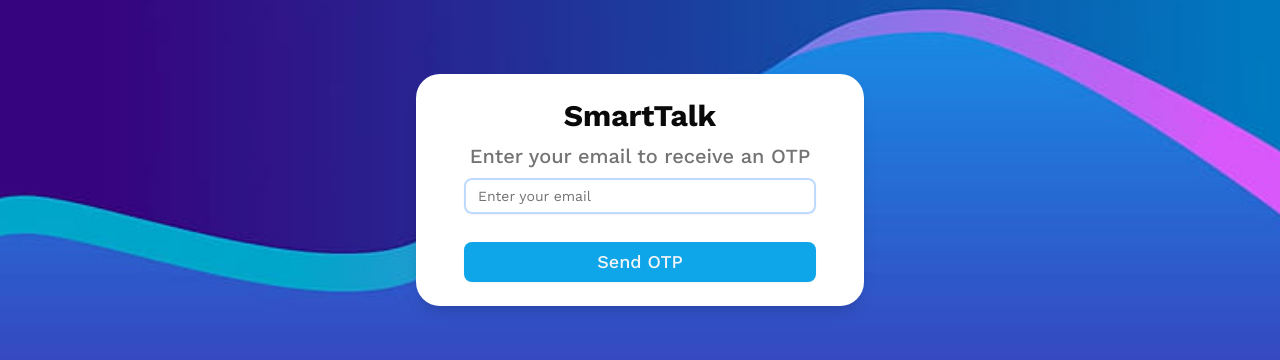
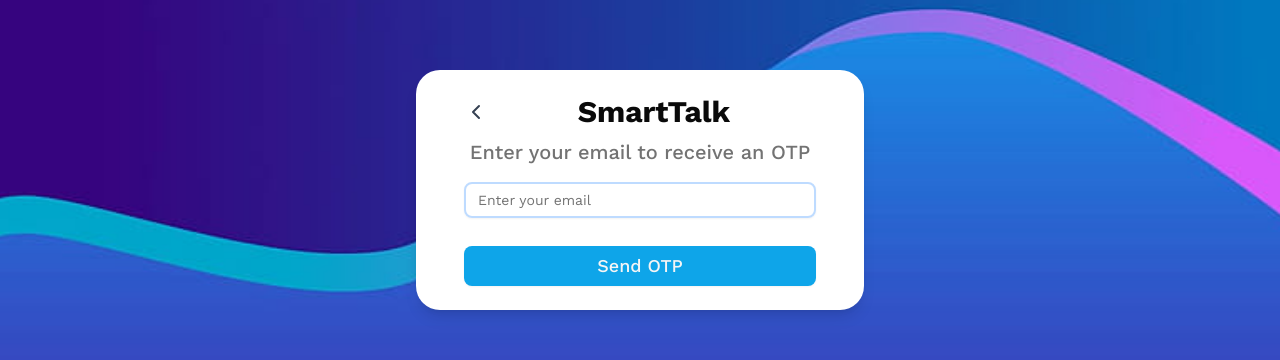
Before and after one commit to AllahRakha1234/Real-Time-Chat-App, a React (Vite) app in the folder frontend/: page /forgot-password in a window 1280 px wide. Shown: the part 210-570 px from the top of the page. Built offline with nearby package versions, Linux system fonts and the light colour scheme; no server answers.

Commit message:
fix enter key press and spacing

```diff
--- a/frontend/src/lib/validations/auth.ts
+++ b/frontend/src/lib/validations/auth.ts
@@ -13,7 +13,7 @@
 
 export const signupSchema = z
   .object({
-    name: z.string().min(3, { message: "Name is required and must be atleast 3 characters long." }),
+    name: z.string().min(3, { message: "Name must be atleast 3 characters long." }),
     email: z
       .string()
       .min(1, { message: "Email is required" })
--- a/frontend/src/pages/forgotPassword.tsx
+++ b/frontend/src/pages/forgotPassword.tsx
@@ -5,6 +5,7 @@
 import { useAuthStore } from "../store/auth.store";
 import { toast } from "react-hot-toast";
 import { useNavigate } from "react-router-dom";
+import { ChevronLeft } from "lucide-react";
 
 interface ForgotPasswordForm {
   email: string;
@@ -20,7 +21,7 @@
   });
 
   const navigate = useNavigate();
-  const { forgotPassword, isLoading } = useAuthStore(); // global isLoading state
+  const { forgotPassword, isLoading } = useAuthStore();
 
   const onSubmit = async (data: ForgotPasswordForm) => {
     const result = await forgotPassword(data.email);
@@ -33,19 +34,39 @@
     }
   };
 
+  const handleBack = () => {
+    if (window.history.length > 1) {
+      navigate(-1);
+    } else {
+      navigate("/");
+    }
+  };
+
   useEffect(() => {
     document.title = "Forgot Password - SmartTalk";
   }, []);
 
   return (
     <div className="my-background min-h-screen w-full flex justify-center items-center p-4">
-      <div className="flex flex-col w-full max-w-md bg-white py-6 px-8 sm:px-12 rounded-3xl shadow-lg">
-        <h1 className="text-3xl font-bold text-center">SmartTalk</h1>
+      <div className="flex flex-col w-full max-w-md bg-white py-6 px-8 sm:px-12 rounded-3xl shadow-lg relative">
+
+        {/* Back Button */}
+        <div className="flex flex-row">
+          <button
+            onClick={handleBack}
+            className="text-gray-700 hover:text-black transition-colors cursor-pointer"
+            type="button"
+          >
+            <ChevronLeft className="w-6 h-6 mr-1" />
+          </button>
+
+          <h1 className="text-3xl font-bold text-center mx-auto">SmartTalk</h1>
+        </div>
         <h2 className="text-xl font-medium text-center text-muted-foreground my-2">
           Enter your email to receive an OTP
         </h2>
 
-        <form onSubmit={handleSubmit(onSubmit)} className="flex flex-col gap-y-3">
+        <form onSubmit={handleSubmit(onSubmit)} className="flex flex-col gap-y-3 mt-2">
           <Controller
             name="email"
             control={control}
@@ -72,7 +93,7 @@
             type="submit"
             className="mt-4"
             size="lg"
-            disabled={isLoading || isSubmitting} // ✅ Button lock during request
+            disabled={isLoading || isSubmitting}
           >
             {isLoading || isSubmitting ? "Sending OTP..." : "Send OTP"}
           </Button>
--- a/frontend/src/pages/login.tsx
+++ b/frontend/src/pages/login.tsx
@@ -56,7 +56,7 @@
           Log in to your account
         </h2>
 
-        <form onSubmit={handleSubmit(onSubmit)} className="flex flex-col gap-6">
+        <form onSubmit={handleSubmit(onSubmit)} className="flex flex-col gap-5">
           {/* Email Field */}
           <div className="space-y-2">
             <Controller
@@ -119,7 +119,7 @@
           {/* Forgot Password */}
           <div className="flex justify-end -mt-5">
             <Link to="/forgot-password">
-              <Button variant="link">Forgot Password?</Button>
+              <Button variant="link" type="button">Forgot Password?</Button>
             </Link>
           </div>
 
--- a/frontend/src/pages/register.tsx
+++ b/frontend/src/pages/register.tsx
@@ -42,13 +42,13 @@
       formData.append("password", data.password);
 
       // Only append image if it exists
-      if (data.image && data.image instanceof File) {
+      if (data?.image && data?.image instanceof File) {
         formData.append("pic", data.image);
       }
 
       const result = await register(formData);
 
-      if (result.success) {
+      if (result?.success) {
         toast.success("Signup successful!");
         reset({
           name: "",
@@ -81,7 +81,7 @@
 
         <form
           onSubmit={handleSubmit(onSubmit)}
-          className="flex flex-col gap-y-3"
+          className="flex flex-col gap-y-1"
         >
           {/* Name Field */}
           <div className="space-y-1">
```
